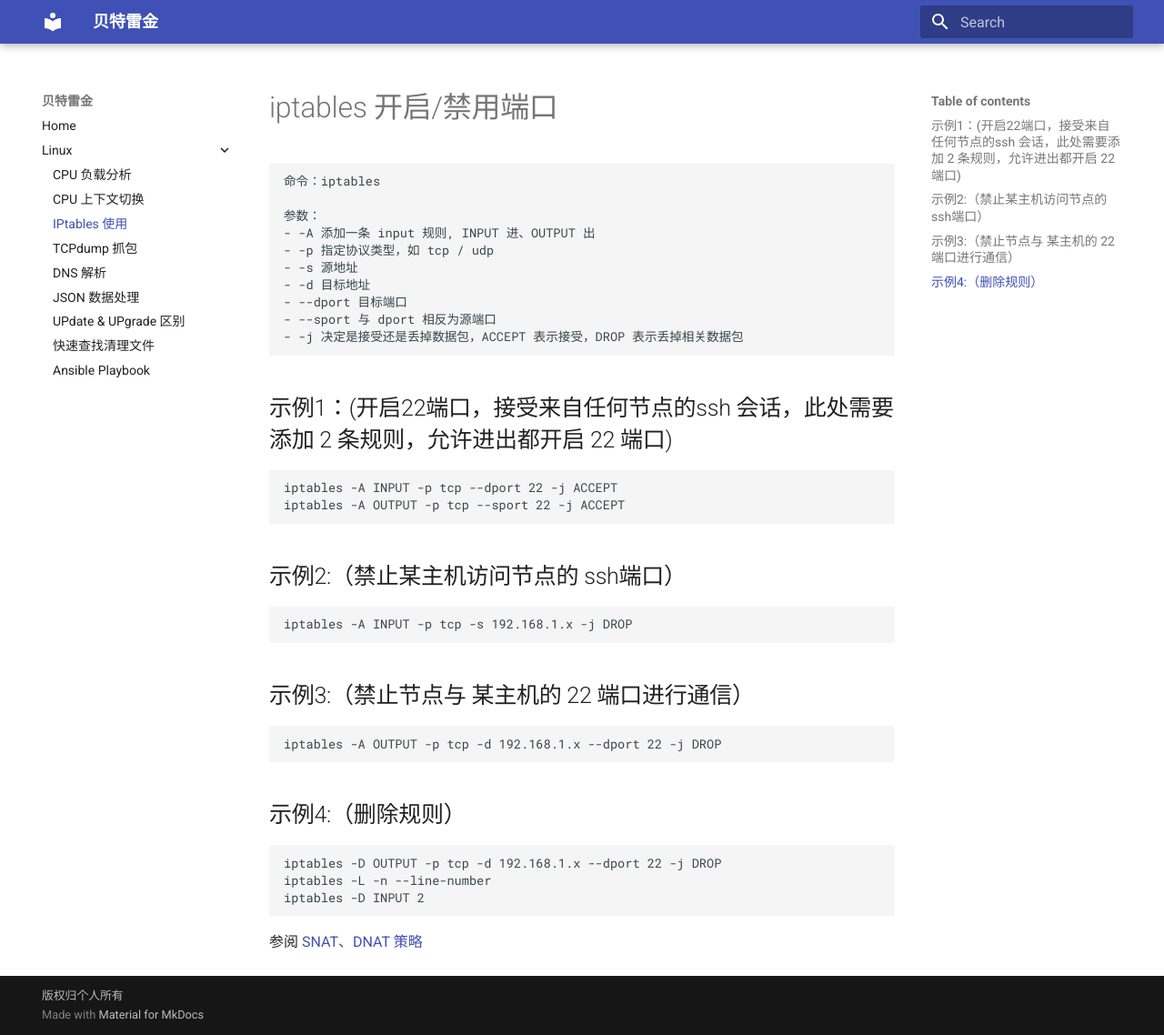
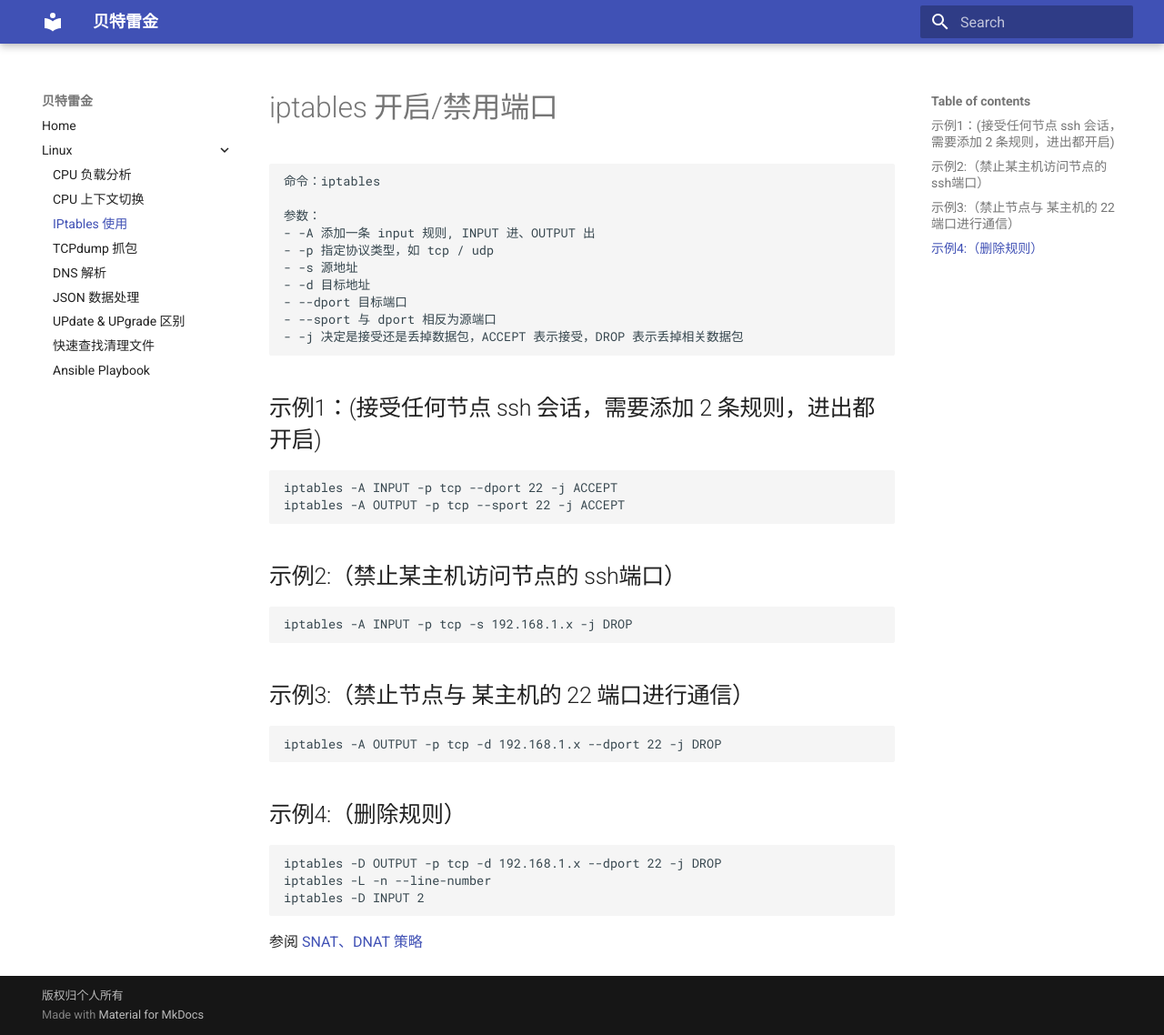
Before and after one commit to bertreyking/bertreyking.github.io, an MkDocs documentation site: the page built from docs/iptables.md, in a window 1280 px wide and 1138 px high. Shown: the whole window at 91% size. Built offline with MkDocs 1.6.1 and Material for MkDocs 9.7.7, drawn with Linux system fonts in a browser that asks for light colours.

Commit message:
update file

````diff
--- a/docs/iptables.md
+++ b/docs/iptables.md
@@ -13,7 +13,7 @@
 - -j 决定是接受还是丢掉数据包，ACCEPT 表示接受，DROP 表示丢掉相关数据包
 ```
 
-## 示例1：(开启22端口，接受来自任何节点的ssh 会话，此处需要添加 2 条规则，允许进出都开启 22 端口)
+## 示例1：(接受任何节点 ssh 会话，需要添加 2 条规则，进出都开启)
 
 ```
 iptables -A INPUT -p tcp --dport 22 -j ACCEPT
````
